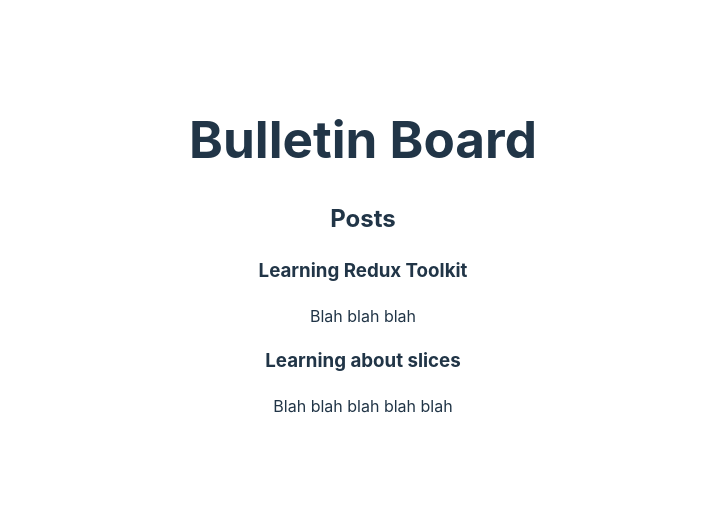
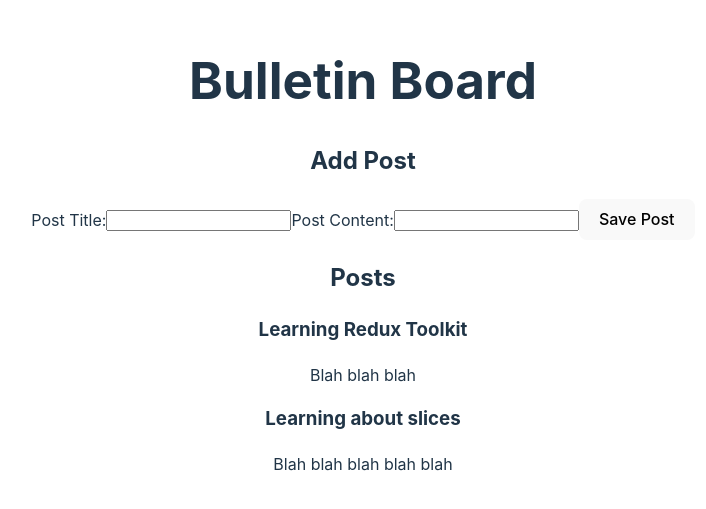
Before and after one commit to erikajdavid/reduxBulletinBoard, a React (Vite) app: page / in a window 1280 px wide. Shown: the part 145-654 px from the top of the page, without its empty margins (277-983 px from the left). Built offline with nearby package versions, Linux system fonts and the light colour scheme.

Commit message:
save post logic added, imported form into main app

```diff
--- a/src/App.jsx
+++ b/src/App.jsx
@@ -1,4 +1,5 @@
 import './App.css'
+import AddPostForm from './features/posts/AddPostForm'
 import PostsList from './features/posts/PostsList'
 
 function App() {
@@ -6,6 +7,7 @@
   return (
     <main>
       <h1>Bulletin Board</h1>
+      <AddPostForm />
       <PostsList />
     </main>
   )
--- a/src/features/posts/AddPostForm.jsx
+++ b/src/features/posts/AddPostForm.jsx
@@ -1,6 +1,7 @@
 import { useState } from 'react'
-//we are not using useSelector here because we are not going to send this info to the global state.
-//we only want to send things to the global state that are going to be used in multiple components.
+import { useDispatch } from 'react-redux';
+import { nanoid } from '@reduxjs/toolkit'; //this will generate random ids
+import { postAdded } from './postsSlice';
 
 const AddPostForm = () => {
     const [title, setTitle] = useState('');
@@ -8,6 +9,24 @@
 
     const onTitleChanged = e => setTitle(e.target.value);
     const onContentChanged = e => setContent(e.target.value);
+
+    const dispatch = useDispatch();
+
+    const onSavePostClicked = () => {
+        if (title && content) {
+            dispatch(
+                postAdded({
+                    id: nanoid(),
+                    title,
+                    content
+                })
+            )
+
+            setTitle('')
+            setContent('')
+        }
+    }
+
     return (
         <section>
             <h2>Add Post</h2>
@@ -34,7 +53,11 @@
                 >
                 </input>
 
-                <button type="submit">Save Post</button>
+                <button
+                    type="submit"
+                    onClick={onSavePostClicked}
+                >Save Post
+                </button>
             </form>
 
         </section>
```
